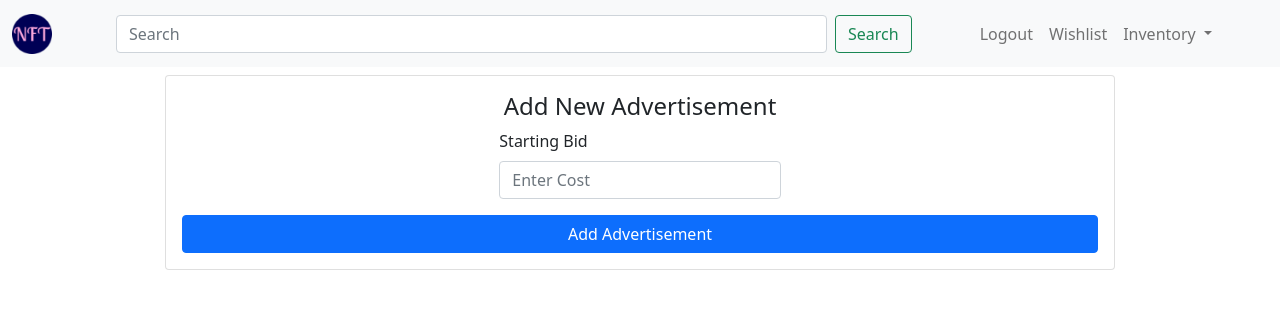
After one commit to ary1733/NFT-DBMS_Mini_Project, a Flask app: page /addadvert in a window 1280 px wide. The commit adds this page. Shown: the top 309 px of the page. Run offline with Flask 2, Linux system fonts and the light colour scheme; a user stored in the database is signed in.

Commit message:
addded advertisement

```diff
--- a/flask-backend/APP/__init__.py
+++ b/flask-backend/APP/__init__.py
@@ -10,7 +10,9 @@ import os
 app = Flask(__name__)
 
 # For Session
-app.config['SECRET_KEY'] = os.environ.get('SECRET_KEY')
+# app.config['SECRET_KEY'] = os.environ.get('SECRET_KEY')
+app.config['SESSION_TYPE'] = 'memcached'
+app.config['SECRET_KEY'] = 'super secret key'
 # Maybe required in future
 # cors = CORS(app)
 app.register_blueprint(base_bp, url_prefix="/api")
@@ -81,6 +83,11 @@ def updateprofile():
 def additem():
     return render_template("additem.html")
 
+@app.route("/addadvert")
+@login_required
+def addadvert():
+    return render_template("addadvert.html")
+
 @app.route("/item/<itemid>")
 def viewitem(itemid):
     print(itemid)
--- /dev/null
+++ b/flask-backend/APP/templates/addadvert.html
@@ -0,0 +1,57 @@
+{% extends 'base.html' %}
+{% block content %}
+<div class="container">
+  <div class="row justify-content-center">
+    <div class="card col-md-10 m-2">
+      <div class="card-body container">
+        <div class="row justify-content-center">
+          <h4 class="col-md-5 card-title text-center">
+            Add New Advertisement
+          </h4>
+        </div>
+        <form id="add-advert-form">
+          <div class="row justify-content-center">
+            <div class="col-md-4 mb-3">
+              <label for="Name" class="form-label">Starting Bid</label>
+              <input type="text" class="form-control" name="Name" id="Name" placeholder="Enter Cost">
+            </div>
+            <button type="button" onclick="addAdvert()" class="btn btn-primary block">Add Advertisement</button>
+          </div>
+        </form>
+      </div>
+    </div>
+  </div>
+</div>
+<script>
+  function addAdvert ()
+  {
+    let advertFormData = new FormData(document.getElementById("add-advert-form"));
+    var object = {}
+    advertFormData.forEach(function(value, key) {
+      object[key] = value;
+    });
+    object.Item_Id = document.getElementById('itemid').value;
+    console.log(...advertFormData);
+    fetch('/api/item/add_advert',{
+      method: 'POST',
+      body: JSON.stringify(object)
+    }).then(function(response){
+      return response.json();
+    }).then(function(response){
+      console.log(response);
+      if(response.message == "success")
+      {
+        alert('Advertisement added successfully');
+        // may redirect to items page
+      }
+      else {
+        alert('Advertisement addition failed');
+      }
+    }).catch(function (error){
+      console.log(error);
+    })
+  }
+
+</script>
+
+{% endblock content %}
--- a/flask-backend/APP/templates/itempage.html
+++ b/flask-backend/APP/templates/itempage.html
@@ -55,7 +55,7 @@
   <div class="row">
     <div class="col-md-3 p-2">
       <button type="button" class="btn btn-primary w-100">
-        Sample1
+        Add Advertisement
       </button>
     </div>
     <div class="col-md-3 p-2">
```
Also changed, not shown: flask-backend/APP/routes/item.py (+30 -2 lines).
